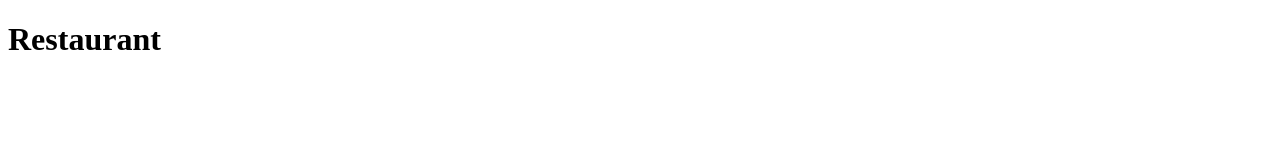
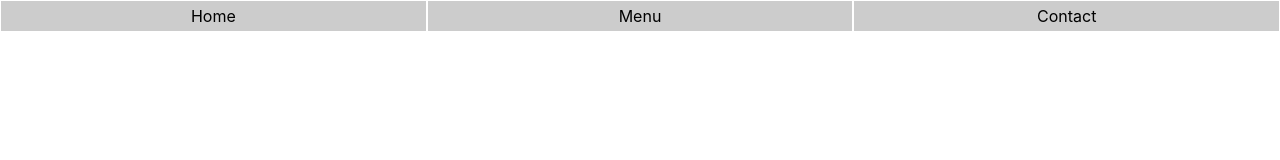
Before and after one commit to brenoxav/restaurant, a website built with webpack: page dist/index.html in a window 1280 px wide. Built offline with nearby package versions, Linux system fonts and the light colour scheme.

Commit message:
Create basic navbar and home HTML structure in JS

```diff
--- /dev/null
+++ b/src/contact.js
@@ -0,0 +1,6 @@
+const createContactPage = () => {
+  const contactPage = document.createElement('div');
+  contactPage.classList.add('contact-page');
+}
+
+export { createContactPage }
--- /dev/null
+++ b/src/home.js
@@ -0,0 +1,23 @@
+const createHomePage = () => {
+  const homePage = document.createElement('div');
+  homePage.classList.add('home-page');
+
+  const homeWrapper = document.createElement('div');
+  homeWrapper.classList.add('home-wrapper');
+
+  const homeHeading = document.createElement('h1');
+  homeHeading.classList.add('home-heading');
+  homeHeading.textContent = 'La Pizzeria';
+
+  const homeDescription = document.createElement('p');
+  homeDescription.classList.add('homeDescription');
+  homeDescription.textContent = 'Sed ut perspiciatis unde omnis iste natus error sit voluptatem accusantium doloremque laudantium, totam rem aperiam, eaque ipsa quae ab illo inventore veritatis et quasi architecto beatae vitae dicta sunt explicabo.';
+
+  homePage.appendChild(homeWrapper)
+  homeWrapper.appendChild(homeHeading);
+  homeWrapper.appendChild(homeDescription);
+
+  return homePage;
+}
+
+export { createHomePage }
--- a/src/index.js
+++ b/src/index.js
@@ -1 +1,12 @@
-console.log('RESTAURANT PAGE FROM BRANCH');
+import { createNavbar } from './navbar'
+import { createHomePage } from './home'
+import { createMenuPage } from './menu'
+import { createContactPage } from './contact'
+
+const content = document.querySelector('#content');
+
+const tabsRow = document.createElement('nav').classList.add('tabs-row');
+const tabBtn = document.createElement('div').classList.add('tab-btn');
+
+content.appendChild(createNavbar());
+content.appendChild(createMenuPage());
--- /dev/null
+++ b/src/menu.js
@@ -0,0 +1,20 @@
+const createMenuPage = () => {
+  const menuPage = document.createElement('div');
+  menuPage.classList.add('menu-page');
+
+  const menuWrapper = document.createElement('div');
+  menuWrapper.classList.add('menu-wrapper');
+
+  const menuItem = document.createElement('div');
+  menuItem.classList.add('menu-item');
+
+  const menuItemImg = document.createElement('img');
+
+  const menuItemTitle = document.createElement('h3');
+
+  const menuItemDescription = document.createElement('p');
+
+  return menuPage;
+}
+
+export { createMenuPage }
--- /dev/null
+++ b/src/navbar.js
@@ -0,0 +1,24 @@
+const createNavbar = () => {
+  const navbar = document.createElement('nav');
+  navbar.classList.add('navbar')
+
+  const navBtnHome = document.createElement('div');
+  navBtnHome.classList.add('nav-btn');
+  navBtnHome.textContent = 'Home';
+
+  const navBtnMenu = document.createElement('div');
+  navBtnMenu.classList.add('nav-btn');
+  navBtnMenu.textContent = 'Menu';
+
+  const navBtnContact = document.createElement('div');
+  navBtnContact.classList.add('nav-btn');
+  navBtnContact.textContent = 'Contact';
+
+  navbar.appendChild(navBtnHome);
+  navbar.appendChild(navBtnMenu);
+  navbar.appendChild(navBtnContact);
+
+  return navbar;
+}
+
+export { createNavbar }
```
Also changed, not shown: dist/index.html, dist/main.js, dist/style.css (added).
